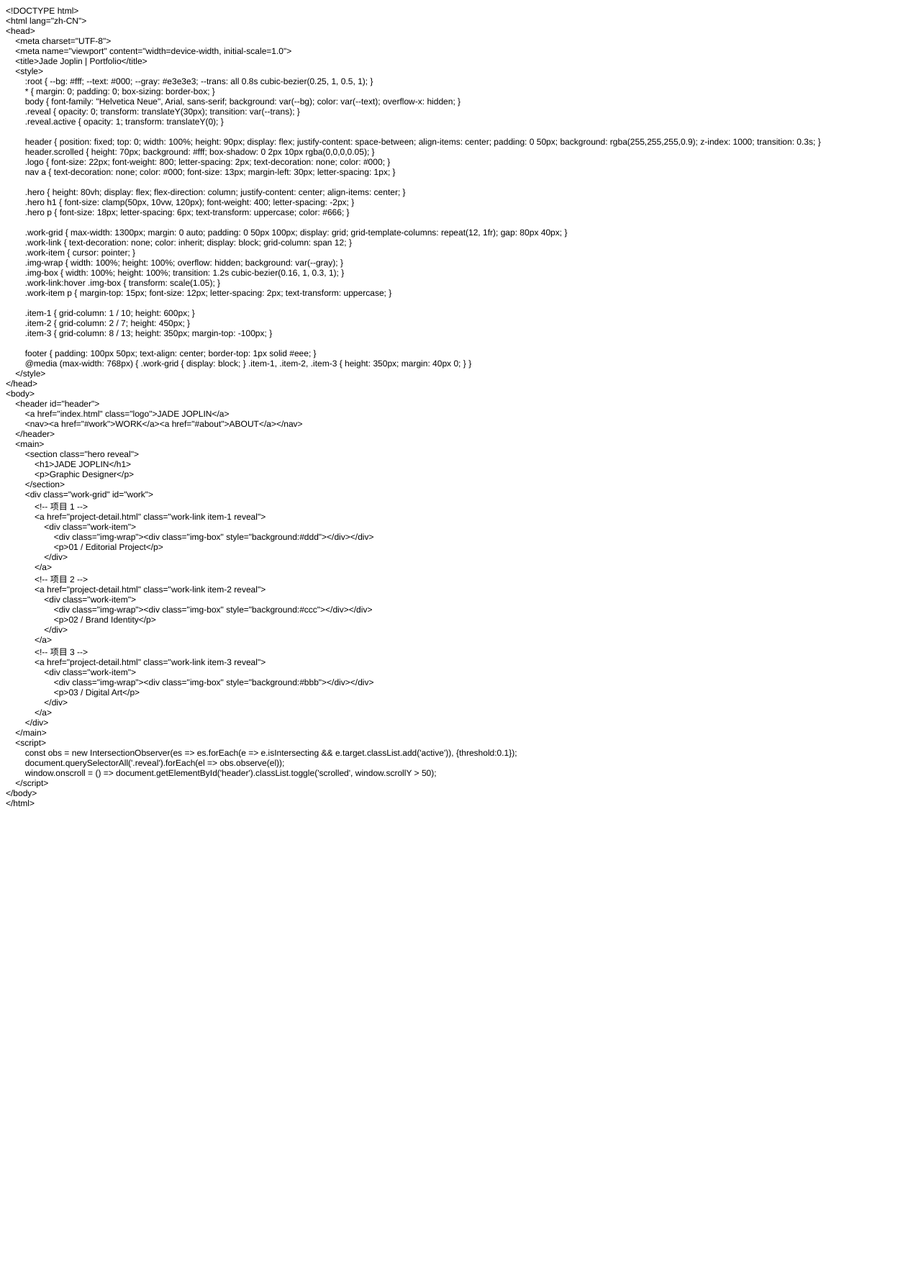
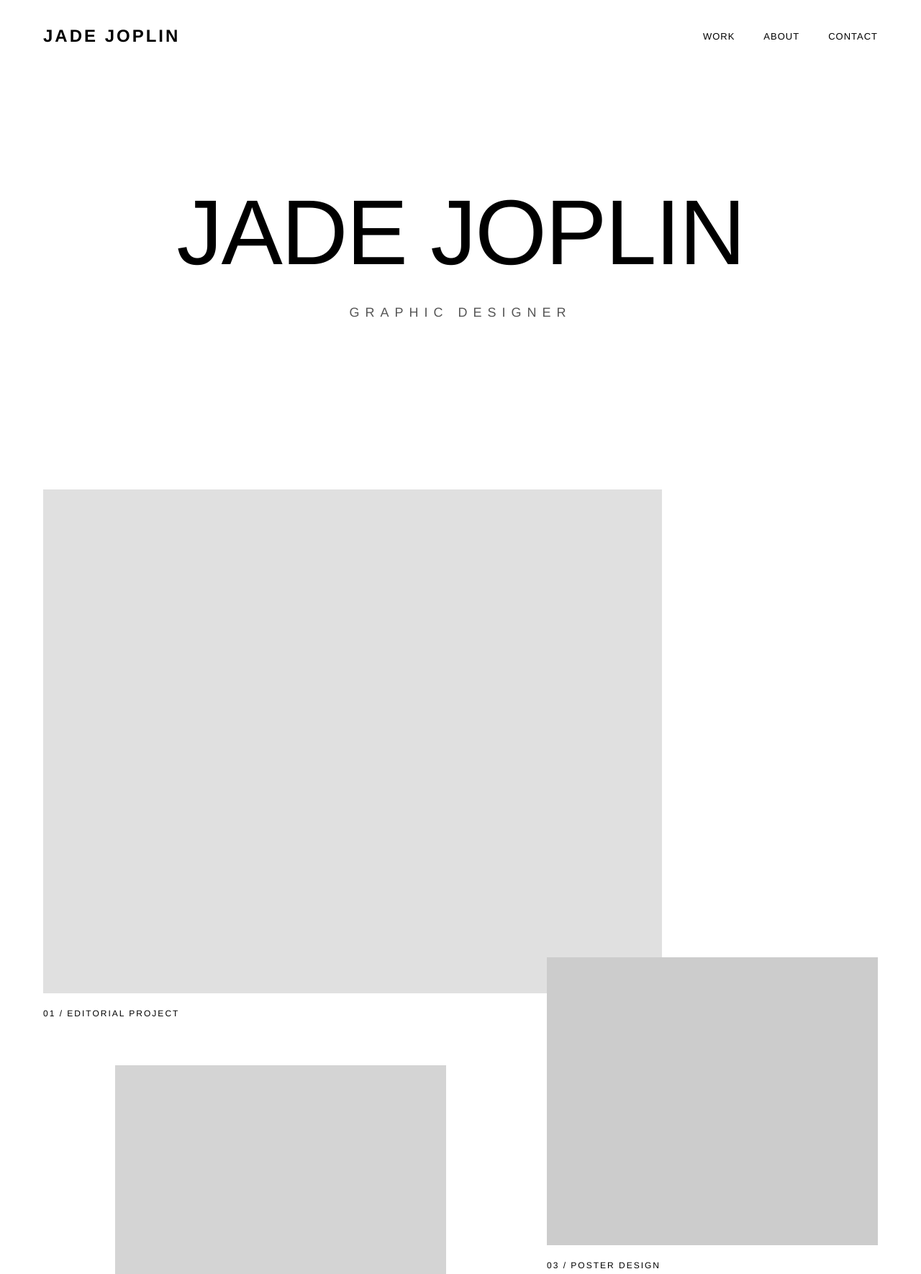
Before and after one commit to charlieyang218/portfolio, a plain HTML site: page index.html in a window 1280 px wide. Shown: the top 1770 px of the page at 72% size. Before the commit the page ends 1131 px from the top, so only its background shows below. Drawn offline with Linux system fonts and the light colour scheme.

Commit message:
Add files via upload

```diff
--- a/index.html
+++ b/index.html
@@ -1,95 +1,347 @@
-<!DOCTYPE html PUBLIC "-//W3C//DTD HTML 4.01//EN" "http://www.w3.org/TR/html4/strict.dtd">
-<html>
+<!DOCTYPE html>
+<html lang="zh-CN">
 <head>
-  <meta http-equiv="Content-Type" content="text/html; charset=utf-8">
-  <meta http-equiv="Content-Style-Type" content="text/css">
-  <title></title>
-  <meta name="Generator" content="Cocoa HTML Writer">
-  <meta name="CocoaVersion" content="2685.4">
-  <style type="text/css">
-    p.p1 {margin: 0.0px 0.0px 0.0px 0.0px; font: 12.0px Helvetica}
-    p.p2 {margin: 0.0px 0.0px 0.0px 0.0px; font: 12.0px Helvetica; min-height: 14.0px}
-  </style>
+    <meta charset="UTF-8">
+    <meta name="viewport" content="width=device-width, initial-scale=1.0">
+    <title>Wix Jade Joplin 100% Interaction Clone</title>
+    <style>
+        /* --- 基础样式与变量 --- */
+        :root {
+            --bg-color: #ffffff;
+            --text-color: #000000;
+            --placeholder-dark: #e3e3e3;
+            --placeholder-light: #f2f2f2;
+            --transition-smooth: all 0.8s cubic-bezier(0.25, 1, 0.5, 1);
+        }
+
+        * {
+            margin: 0;
+            padding: 0;
+            box-sizing: border-box;
+        }
+
+        body {
+            font-family: "Helvetica Neue", Helvetica, Arial, sans-serif;
+            background-color: var(--bg-color);
+            color: var(--text-color);
+            line-height: 1.4;
+            overflow-x: hidden;
+        }
+
+        /* --- 交互动效定义 --- */
+        .reveal {
+            opacity: 0;
+            transform: translateY(50px);
+            transition: var(--transition-smooth);
+        }
+
+        .reveal.active {
+            opacity: 1;
+            transform: translateY(0);
+        }
+
+        /* --- 导航栏：随滚动收缩 --- */
+        header {
+            position: fixed;
+            top: 0;
+            width: 100%;
+            height: 100px;
+            display: flex;
+            justify-content: space-between;
+            align-items: center;
+            padding: 0 60px;
+            background: rgba(255, 255, 255, 0);
+            z-index: 1000;
+            transition: all 0.4s ease;
+        }
+
+        header.scrolled {
+            height: 70px;
+            background: rgba(255, 255, 255, 0.95);
+            box-shadow: 0 2px 10px rgba(0,0,0,0.05);
+        }
+
+        .logo {
+            font-size: 24px;
+            font-weight: 800;
+            letter-spacing: 3px;
+            cursor: pointer;
+        }
+
+        nav ul {
+            display: flex;
+            list-style: none;
+        }
+
+        nav ul li { margin-left: 40px; }
+
+        nav ul li a {
+            text-decoration: none;
+            color: var(--text-color);
+            font-size: 13px;
+            letter-spacing: 1px;
+            position: relative;
+        }
+
+        /* 导航线交互 */
+        nav ul li a::after {
+            content: '';
+            position: absolute;
+            bottom: -5px;
+            left: 0;
+            width: 0;
+            height: 1px;
+            background: #000;
+            transition: width 0.3s;
+        }
+
+        nav ul li a:hover::after { width: 100%; }
+
+        /* --- Hero 区域 --- */
+        .hero {
+            height: 85vh;
+            display: flex;
+            flex-direction: column;
+            justify-content: center;
+            align-items: center;
+            text-align: center;
+        }
+
+        .hero h1 {
+            font-size: clamp(60px, 10vw, 130px);
+            font-weight: 400;
+            letter-spacing: -2px;
+            margin-bottom: 10px;
+        }
+
+        .hero p {
+            font-size: 18px;
+            letter-spacing: 8px;
+            text-transform: uppercase;
+            color: #555;
+        }
+
+        /* --- 非对称作品集网格 (100% 比例还原) --- */
+        .work-grid {
+            max-width: 1300px;
+            margin: 0 auto;
+            padding: 0 60px 100px 60px;
+            display: grid;
+            grid-template-columns: repeat(12, 1fr);
+            gap: 100px 40px;
+        }
+
+        .work-item {
+            position: relative;
+            cursor: pointer;
+        }
+
+        /* 图片容器与缩放交互 */
+        .img-container {
+            width: 100%;
+            height: 100%;
+            overflow: hidden; /* 溢出隐藏实现缩放 */
+            background-color: var(--placeholder-dark);
+        }
+
+        .img-box {
+            width: 100%;
+            height: 100%;
+            background-color: inherit;
+            transition: transform 1.2s cubic-bezier(0.16, 1, 0.3, 1);
+        }
+
+        .work-item:hover .img-box {
+            transform: scale(1.08); /* 悬停缩放效果 */
+        }
+
+        .work-item p {
+            margin-top: 20px;
+            font-size: 12px;
+            letter-spacing: 2px;
+            text-transform: uppercase;
+        }
+
+        /* 网格坐标定位 */
+        .item-1 { grid-column: 1 / 10; height: 700px; }
+        .item-2 { grid-column: 2 / 7; height: 500px; }
+        .item-3 { grid-column: 8 / 13; height: 400px; margin-top: -150px; }
+        .item-4 { grid-column: 3 / 11; height: 650px; }
+        .item-5 { grid-column: 1 / 6; height: 450px; }
+        .item-6 { grid-column: 7 / 12; height: 600px; margin-top: -100px; }
+
+        /* --- 关于部分 --- */
+        .about-section {
+            padding: 150px 60px;
+            text-align: center;
+            background: #fdfdfd;
+        }
+
+        .about-section h2 {
+            max-width: 900px;
+            margin: 0 auto;
+            font-size: 42px;
+            font-weight: 300;
+            line-height: 1.3;
+        }
+
+        /* --- 页脚 --- */
+        footer {
+            padding: 100px 60px;
+            text-align: center;
+            border-top: 1px solid #eee;
+        }
+
+        .footer-cta {
+            font-size: 14px;
+            letter-spacing: 5px;
+            margin-bottom: 50px;
+            display: block;
+            text-decoration: none;
+            color: #000;
+        }
+
+        .social-links { margin-bottom: 40px; }
+        .social-links a {
+            margin: 0 20px;
+            text-decoration: none;
+            color: #000;
+            font-size: 12px;
+            letter-spacing: 1px;
+        }
+
+        .copyright { font-size: 11px; color: #999; }
+
+        /* 移动端适配 */
+        @media (max-width: 900px) {
+            header { padding: 0 30px; }
+            .work-grid { display: block; padding: 0 30px; }
+            .work-item { margin-bottom: 60px !important; height: 400px !important; }
+            .hero h1 { font-size: 50px; }
+        }
+    </style>
 </head>
 <body>
-<p class="p1">&lt;!DOCTYPE html&gt;</p>
-<p class="p1">&lt;html lang="zh-CN"&gt;</p>
-<p class="p1">&lt;head&gt;</p>
-<p class="p1"><span class="Apple-converted-space">    </span>&lt;meta charset="UTF-8"&gt;</p>
-<p class="p1"><span class="Apple-converted-space">    </span>&lt;meta name="viewport" content="width=device-width, initial-scale=1.0"&gt;</p>
-<p class="p1"><span class="Apple-converted-space">    </span>&lt;title&gt;Jade Joplin | Portfolio&lt;/title&gt;</p>
-<p class="p1"><span class="Apple-converted-space">    </span>&lt;style&gt;</p>
-<p class="p1"><span class="Apple-converted-space">        </span>:root { --bg: #fff; --text: #000; --gray: #e3e3e3; --trans: all 0.8s cubic-bezier(0.25, 1, 0.5, 1); }</p>
-<p class="p1"><span class="Apple-converted-space">        </span>* { margin: 0; padding: 0; box-sizing: border-box; }</p>
-<p class="p1"><span class="Apple-converted-space">        </span>body { font-family: "Helvetica Neue", Arial, sans-serif; background: var(--bg); color: var(--text); overflow-x: hidden; }</p>
-<p class="p1"><span class="Apple-converted-space">        </span>.reveal { opacity: 0; transform: translateY(30px); transition: var(--trans); }</p>
-<p class="p1"><span class="Apple-converted-space">        </span>.reveal.active { opacity: 1; transform: translateY(0); }</p>
-<p class="p2"><span class="Apple-converted-space">        </span></p>
-<p class="p1"><span class="Apple-converted-space">        </span>header { position: fixed; top: 0; width: 100%; height: 90px; display: flex; justify-content: space-between; align-items: center; padding: 0 50px; background: rgba(255,255,255,0.9); z-index: 1000; transition: 0.3s; }</p>
-<p class="p1"><span class="Apple-converted-space">        </span>header.scrolled { height: 70px; background: #fff; box-shadow: 0 2px 10px rgba(0,0,0,0.05); }</p>
-<p class="p1"><span class="Apple-converted-space">        </span>.logo { font-size: 22px; font-weight: 800; letter-spacing: 2px; text-decoration: none; color: #000; }</p>
-<p class="p1"><span class="Apple-converted-space">        </span>nav a { text-decoration: none; color: #000; font-size: 13px; margin-left: 30px; letter-spacing: 1px; }</p>
-<p class="p2"><br></p>
-<p class="p1"><span class="Apple-converted-space">        </span>.hero { height: 80vh; display: flex; flex-direction: column; justify-content: center; align-items: center; }</p>
-<p class="p1"><span class="Apple-converted-space">        </span>.hero h1 { font-size: clamp(50px, 10vw, 120px); font-weight: 400; letter-spacing: -2px; }</p>
-<p class="p1"><span class="Apple-converted-space">        </span>.hero p { font-size: 18px; letter-spacing: 6px; text-transform: uppercase; color: #666; }</p>
-<p class="p2"><br></p>
-<p class="p1"><span class="Apple-converted-space">        </span>.work-grid { max-width: 1300px; margin: 0 auto; padding: 0 50px 100px; display: grid; grid-template-columns: repeat(12, 1fr); gap: 80px 40px; }</p>
-<p class="p1"><span class="Apple-converted-space">        </span>.work-link { text-decoration: none; color: inherit; display: block; grid-column: span 12; }</p>
-<p class="p1"><span class="Apple-converted-space">        </span>.work-item { cursor: pointer; }</p>
-<p class="p1"><span class="Apple-converted-space">        </span>.img-wrap { width: 100%; height: 100%; overflow: hidden; background: var(--gray); }</p>
-<p class="p1"><span class="Apple-converted-space">        </span>.img-box { width: 100%; height: 100%; transition: 1.2s cubic-bezier(0.16, 1, 0.3, 1); }</p>
-<p class="p1"><span class="Apple-converted-space">        </span>.work-link:hover .img-box { transform: scale(1.05); }</p>
-<p class="p1"><span class="Apple-converted-space">        </span>.work-item p { margin-top: 15px; font-size: 12px; letter-spacing: 2px; text-transform: uppercase; }</p>
-<p class="p2"><br></p>
-<p class="p1"><span class="Apple-converted-space">        </span>.item-1 { grid-column: 1 / 10; height: 600px; }</p>
-<p class="p1"><span class="Apple-converted-space">        </span>.item-2 { grid-column: 2 / 7; height: 450px; }</p>
-<p class="p1"><span class="Apple-converted-space">        </span>.item-3 { grid-column: 8 / 13; height: 350px; margin-top: -100px; }</p>
-<p class="p2"><br></p>
-<p class="p1"><span class="Apple-converted-space">        </span>footer { padding: 100px 50px; text-align: center; border-top: 1px solid #eee; }</p>
-<p class="p1"><span class="Apple-converted-space">        </span>@media (max-width: 768px) { .work-grid { display: block; } .item-1, .item-2, .item-3 { height: 350px; margin: 40px 0; } }</p>
-<p class="p1"><span class="Apple-converted-space">    </span>&lt;/style&gt;</p>
-<p class="p1">&lt;/head&gt;</p>
-<p class="p1">&lt;body&gt;</p>
-<p class="p1"><span class="Apple-converted-space">    </span>&lt;header id="header"&gt;</p>
-<p class="p1"><span class="Apple-converted-space">        </span>&lt;a href="index.html" class="logo"&gt;JADE JOPLIN&lt;/a&gt;</p>
-<p class="p1"><span class="Apple-converted-space">        </span>&lt;nav&gt;&lt;a href="#work"&gt;WORK&lt;/a&gt;&lt;a href="#about"&gt;ABOUT&lt;/a&gt;&lt;/nav&gt;</p>
-<p class="p1"><span class="Apple-converted-space">    </span>&lt;/header&gt;</p>
-<p class="p1"><span class="Apple-converted-space">    </span>&lt;main&gt;</p>
-<p class="p1"><span class="Apple-converted-space">        </span>&lt;section class="hero reveal"&gt;</p>
-<p class="p1"><span class="Apple-converted-space">            </span>&lt;h1&gt;JADE JOPLIN&lt;/h1&gt;</p>
-<p class="p1"><span class="Apple-converted-space">            </span>&lt;p&gt;Graphic Designer&lt;/p&gt;</p>
-<p class="p1"><span class="Apple-converted-space">        </span>&lt;/section&gt;</p>
-<p class="p1"><span class="Apple-converted-space">        </span>&lt;div class="work-grid" id="work"&gt;</p>
-<p class="p1"><span class="Apple-converted-space">            </span>&lt;!-- 项目 1 --&gt;</p>
-<p class="p1"><span class="Apple-converted-space">            </span>&lt;a href="project-detail.html" class="work-link item-1 reveal"&gt;</p>
-<p class="p1"><span class="Apple-converted-space">                </span>&lt;div class="work-item"&gt;</p>
-<p class="p1"><span class="Apple-converted-space">                    </span>&lt;div class="img-wrap"&gt;&lt;div class="img-box" style="background:#ddd"&gt;&lt;/div&gt;&lt;/div&gt;</p>
-<p class="p1"><span class="Apple-converted-space">                    </span>&lt;p&gt;01 / Editorial Project&lt;/p&gt;</p>
-<p class="p1"><span class="Apple-converted-space">                </span>&lt;/div&gt;</p>
-<p class="p1"><span class="Apple-converted-space">            </span>&lt;/a&gt;</p>
-<p class="p1"><span class="Apple-converted-space">            </span>&lt;!-- 项目 2 --&gt;</p>
-<p class="p1"><span class="Apple-converted-space">            </span>&lt;a href="project-detail.html" class="work-link item-2 reveal"&gt;</p>
-<p class="p1"><span class="Apple-converted-space">                </span>&lt;div class="work-item"&gt;</p>
-<p class="p1"><span class="Apple-converted-space">                    </span>&lt;div class="img-wrap"&gt;&lt;div class="img-box" style="background:#ccc"&gt;&lt;/div&gt;&lt;/div&gt;</p>
-<p class="p1"><span class="Apple-converted-space">                    </span>&lt;p&gt;02 / Brand Identity&lt;/p&gt;</p>
-<p class="p1"><span class="Apple-converted-space">                </span>&lt;/div&gt;</p>
-<p class="p1"><span class="Apple-converted-space">            </span>&lt;/a&gt;</p>
-<p class="p1"><span class="Apple-converted-space">            </span>&lt;!-- 项目 3 --&gt;</p>
-<p class="p1"><span class="Apple-converted-space">            </span>&lt;a href="project-detail.html" class="work-link item-3 reveal"&gt;</p>
-<p class="p1"><span class="Apple-converted-space">                </span>&lt;div class="work-item"&gt;</p>
-<p class="p1"><span class="Apple-converted-space">                    </span>&lt;div class="img-wrap"&gt;&lt;div class="img-box" style="background:#bbb"&gt;&lt;/div&gt;&lt;/div&gt;</p>
-<p class="p1"><span class="Apple-converted-space">                    </span>&lt;p&gt;03 / Digital Art&lt;/p&gt;</p>
-<p class="p1"><span class="Apple-converted-space">                </span>&lt;/div&gt;</p>
-<p class="p1"><span class="Apple-converted-space">            </span>&lt;/a&gt;</p>
-<p class="p1"><span class="Apple-converted-space">        </span>&lt;/div&gt;</p>
-<p class="p1"><span class="Apple-converted-space">    </span>&lt;/main&gt;</p>
-<p class="p1"><span class="Apple-converted-space">    </span>&lt;script&gt;</p>
-<p class="p1"><span class="Apple-converted-space">        </span>const obs = new IntersectionObserver(es =&gt; es.forEach(e =&gt; e.isIntersecting &amp;&amp; e.target.classList.add('active')), {threshold:0.1});</p>
-<p class="p1"><span class="Apple-converted-space">        </span>document.querySelectorAll('.reveal').forEach(el =&gt; obs.observe(el));</p>
-<p class="p1"><span class="Apple-converted-space">        </span>window.onscroll = () =&gt; document.getElementById('header').classList.toggle('scrolled', window.scrollY &gt; 50);</p>
-<p class="p1"><span class="Apple-converted-space">    </span>&lt;/script&gt;</p>
-<p class="p1">&lt;/body&gt;</p>
-<p class="p1">&lt;/html&gt;</p>
+
+    <header id="header">
+        <div class="logo">JADE JOPLIN</div>
+        <nav>
+            <ul>
+                <li><a href="#work">WORK</a></li>
+                <li><a href="#about">ABOUT</a></li>
+                <li><a href="#contact">CONTACT</a></li>
+            </ul>
+        </nav>
+    </header>
+
+    <main>
+        <section class="hero reveal">
+            <h1>JADE JOPLIN</h1>
+            <p>Graphic Designer</p>
+        </section>
+
+        <section class="work-grid" id="work">
+            <!-- Project 01 -->
+            <div class="work-item item-1 reveal">
+                <div class="img-container">
+                    <div class="img-box" style="background-color: #e0e0e0;"></div>
+                </div>
+                <p>01 / Editorial Project</p>
+            </div>
+
+            <!-- Project 02 -->
+            <div class="work-item item-2 reveal">
+                <div class="img-container">
+                    <div class="img-box" style="background-color: #d4d4d4;"></div>
+                </div>
+                <p>02 / Brand Identity</p>
+            </div>
+
+            <!-- Project 03 -->
+            <div class="work-item item-3 reveal">
+                <div class="img-container">
+                    <div class="img-box" style="background-color: #cccccc;"></div>
+                </div>
+                <p>03 / Poster Design</p>
+            </div>
+
+            <!-- Project 04 -->
+            <div class="work-item item-4 reveal">
+                <div class="img-container">
+                    <div class="img-box" style="background-color: #ebebeb;"></div>
+                </div>
+                <p>04 / Digital Strategy</p>
+            </div>
+
+            <!-- Project 05 -->
+            <div class="work-item item-5 reveal">
+                <div class="img-container">
+                    <div class="img-box" style="background-color: #d1d1d1;"></div>
+                </div>
+                <p>05 / Visual Arts</p>
+            </div>
+
+            <!-- Project 06 -->
+            <div class="work-item item-6 reveal">
+                <div class="img-container">
+                    <div class="img-box" style="background-color: #dadada;"></div>
+                </div>
+                <p>06 / Experience Design</p>
+            </div>
+        </section>
+
+        <section class="about-section reveal" id="about">
+            <h2>I help brands tell their stories through minimalist design and bold typography, focusing on digital and print media.</h2>
+        </section>
+    </main>
+
+    <footer id="contact">
+        <a href="mailto:hello@jade.com" class="footer-cta reveal">GET IN TOUCH</a>
+        <div class="social-links reveal">
+            <a href="#">INSTAGRAM</a>
+            <a href="#">BEHANCE</a>
+            <a href="#">LINKEDIN</a>
+        </div>
+        <p class="copyright reveal">&copy; 2023 by Jade Joplin. Created with Wix Clone.</p>
+    </footer>
+
+    <script>
+        // 1. 滚动显现逻辑 (Intersection Observer)
+        const observerOptions = {
+            threshold: 0.1
+        };
+
+        const observer = new IntersectionObserver((entries) => {
+            entries.forEach(entry => {
+                if (entry.isIntersecting) {
+                    entry.target.classList.add('active');
+                }
+            });
+        }, observerOptions);
+
+        document.querySelectorAll('.reveal').forEach(el => {
+            observer.observe(el);
+        });
+
+        // 2. 导航栏随滚动改变样式
+        const header = document.getElementById('header');
+        window.addEventListener('scroll', () => {
+            if (window.scrollY > 50) {
+                header.classList.add('scrolled');
+            } else {
+                header.classList.remove('scrolled');
+            }
+        });
+
+        // 3. 平滑滚动
+        document.querySelectorAll('a[href^="#"]').forEach(anchor => {
+            anchor.addEventListener('click', function (e) {
+                e.preventDefault();
+                document.querySelector(this.getAttribute('href')).scrollIntoView({
+                    behavior: 'smooth'
+                });
+            });
+        });
+    </script>
 </body>
 </html>
```
Also changed, not shown: project-detail.html (+67 -76 lines).
